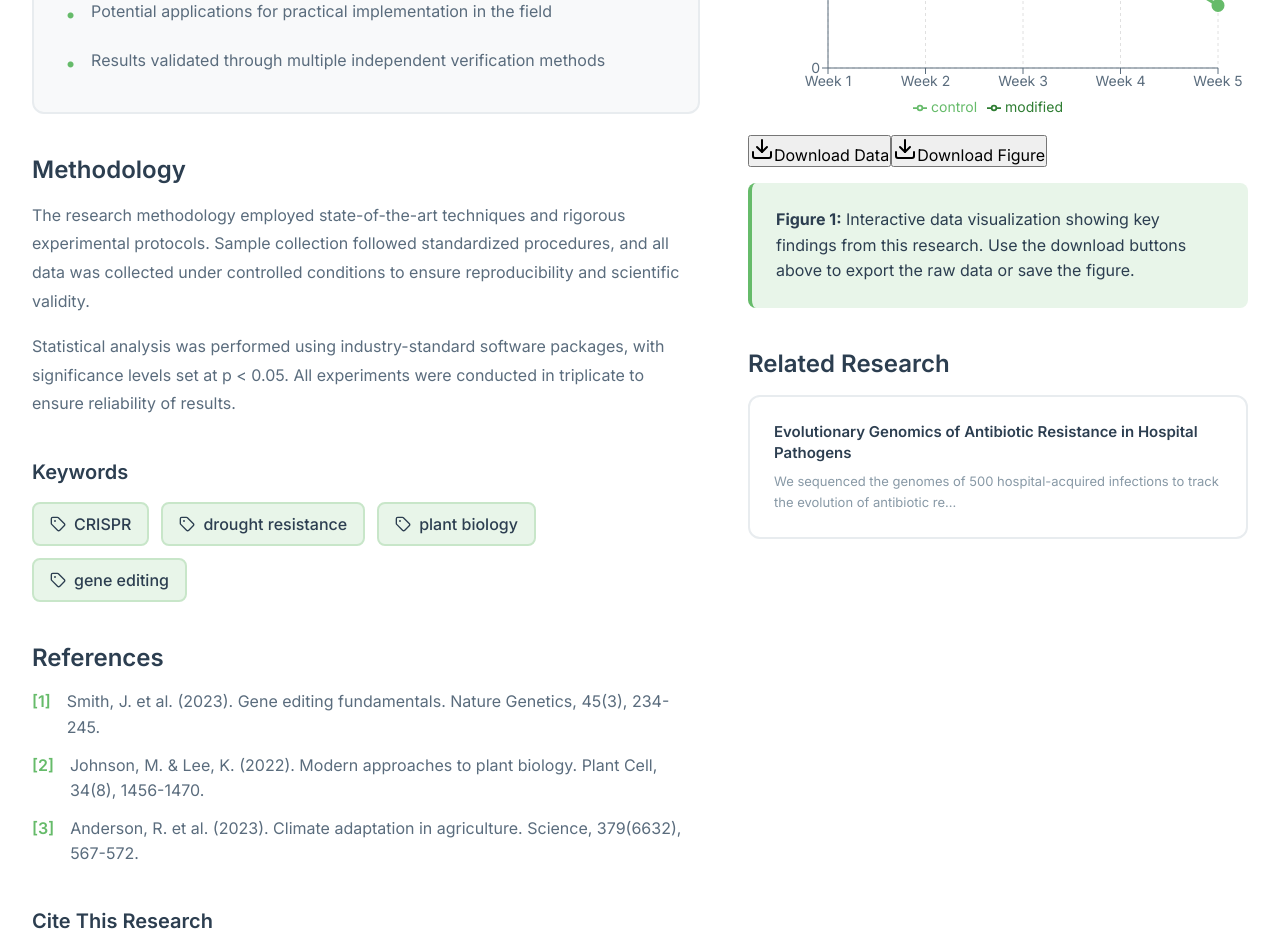
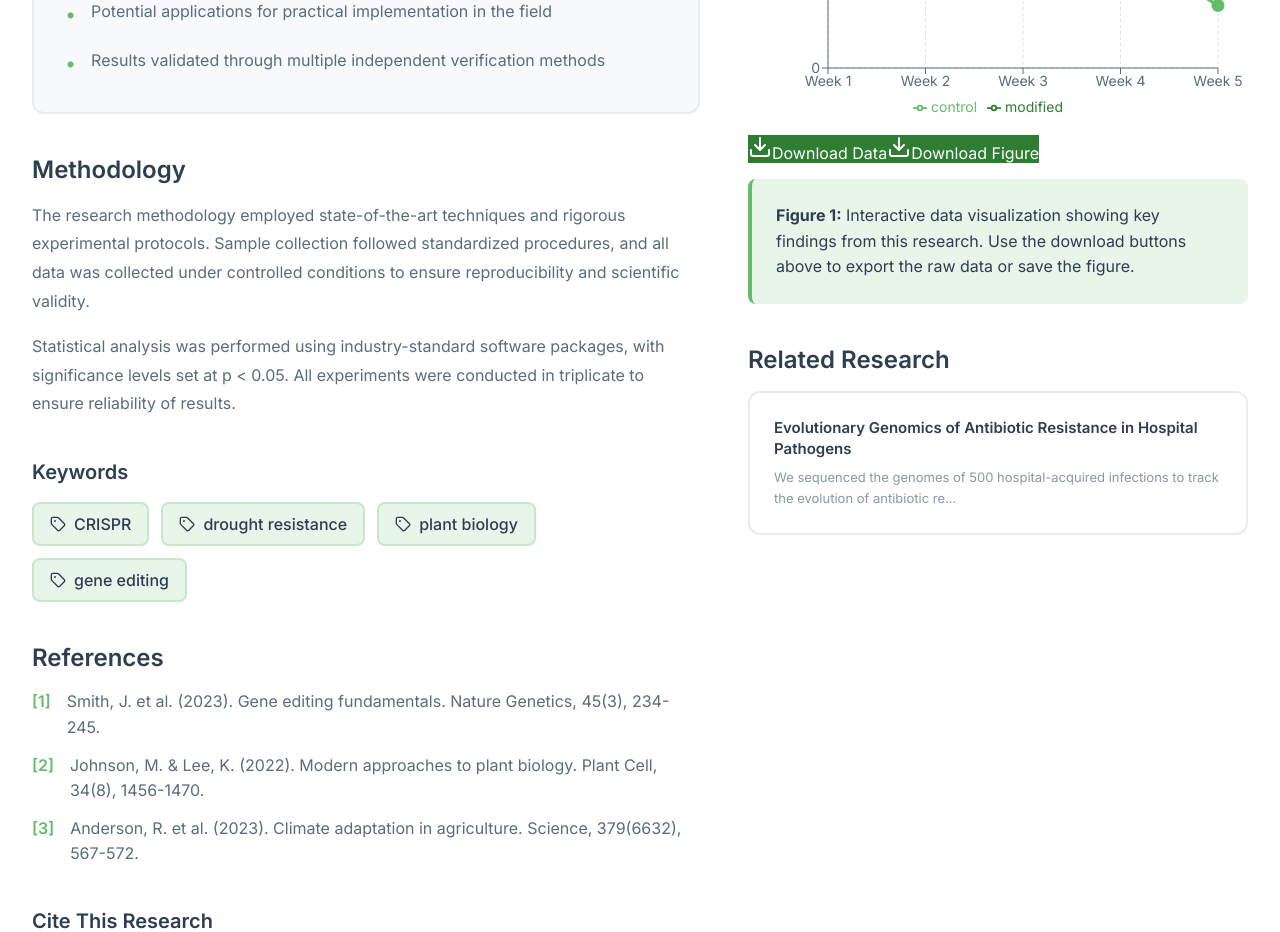
Before and after one commit to TejashRajuKV/Biology-in-Data, a React app: page /research/1 in a window 1280 px wide. Shown: the part 800-1732 px from the top of the page. Built offline with nearby package versions, Linux system fonts and the light colour scheme; the HTML template or start-up script is replaced by a standard one.

Commit message:
ChartFrame: enforce download button green color with inline styles + spacing

```diff
--- a/src/components/ChartFrame.jsx
+++ b/src/components/ChartFrame.jsx
@@ -164,11 +164,17 @@ export function ChartFrame({ data, type = "line", title, xKey = "x", yKey = "y",
 
       {/* Download Buttons */}
       <div className="flex gap-5 pt-4 border-t-2 border-[#E8F5E9]" style={{ flexShrink: 0 }}>
-        <button className="flex items-center justify-center gap-2 px-5 py-2.5 bg-[#2E7D32] text-white rounded-lg hover:bg-[#1B5E20] hover:shadow-lg transition-all">
+        <button
+          className="flex items-center justify-center gap-2 px-5 py-2.5 rounded-lg hover:shadow-lg transition-all border-none"
+          style={{ backgroundColor: '#2E7D32', color: '#ffffff', border: 'none' }}
+        >
           <Download className="w-4 h-4" />
           Download Data
         </button>
-        <button className="flex items-center justify-center gap-2 px-5 py-2.5 bg-[#2E7D32] text-white rounded-lg hover:bg-[#1B5E20] hover:shadow-lg transition-all">
+        <button
+          className="flex items-center justify-center gap-2 px-5 py-2.5 rounded-lg hover:shadow-lg transition-all border-none"
+          style={{ backgroundColor: '#2E7D32', color: '#ffffff', border: 'none' }}
+        >
           <Download className="w-4 h-4" />
           Download Figure
         </button>
```
